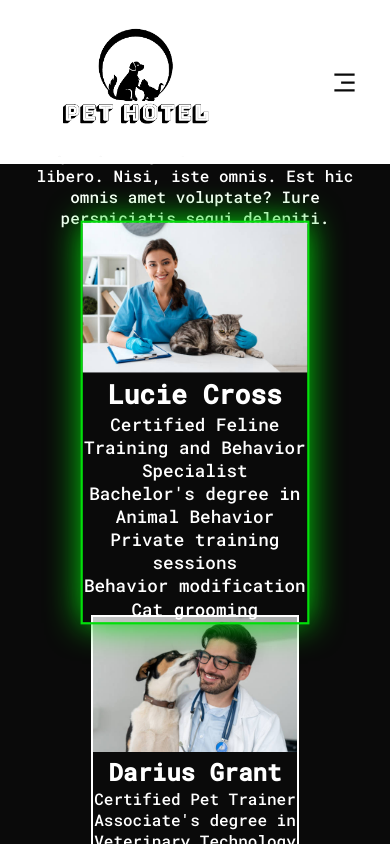
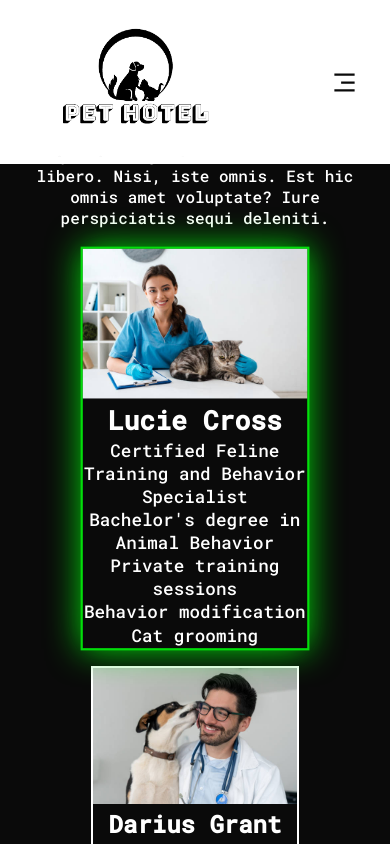
Before and after one commit to lucasonasis/pet-hotel, a React (Create React App) app: page /cats in a window 390 px wide. In both pictures the pointer is over the element 195 px from the left and 6982 px from the top of the page. Shown: the part 6560-7404 px from the top of the page. Built offline with nearby package versions, Linux system fonts and the light colour scheme.

Commit message:
Edit margins on hover for trainer card

```diff
--- a/src/pages/cats/Cats.css
+++ b/src/pages/cats/Cats.css
@@ -152,3 +152,24 @@
   box-shadow: 0 0 30px #02de0a;
   border: 2px solid #02de0a;
 }
+
+
+@media (max-width: 1050px) {
+    .pages-cats-trainer-content-one,
+    .pages-cats-trainer-content-two,
+    .pages-cats-trainer-content-three {
+      display: inline-block;
+      transition: margin 0.3s;
+    }
+
+    .pages-cats-trainer-content-one:hover,
+    .pages-cats-trainer-content-two:hover,
+    .pages-cats-trainer-content-three:hover {
+      margin-top: 30px;
+    }
+
+    .pages-cats-trainer-content-one:hover,
+    .pages-cats-trainer-content-two:hover {
+        margin-bottom: 30px;
+    }
+  }
```
